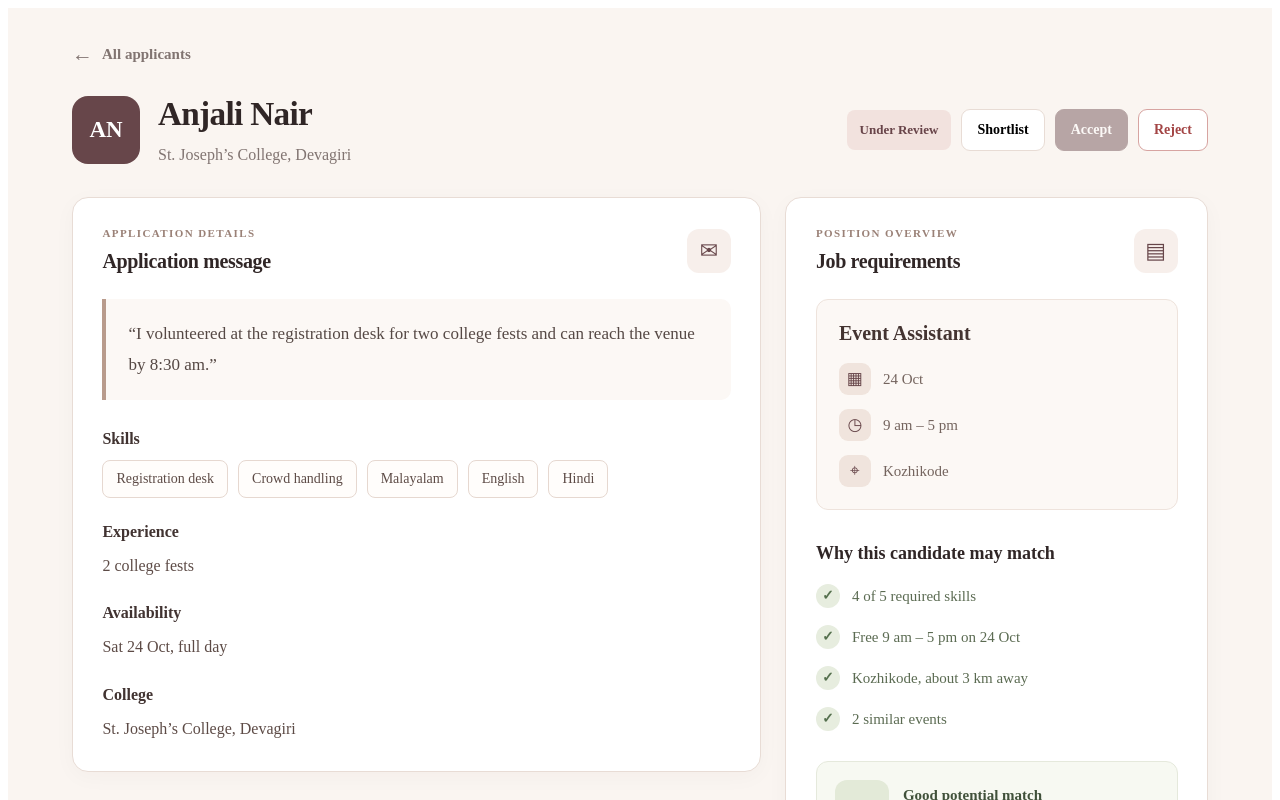
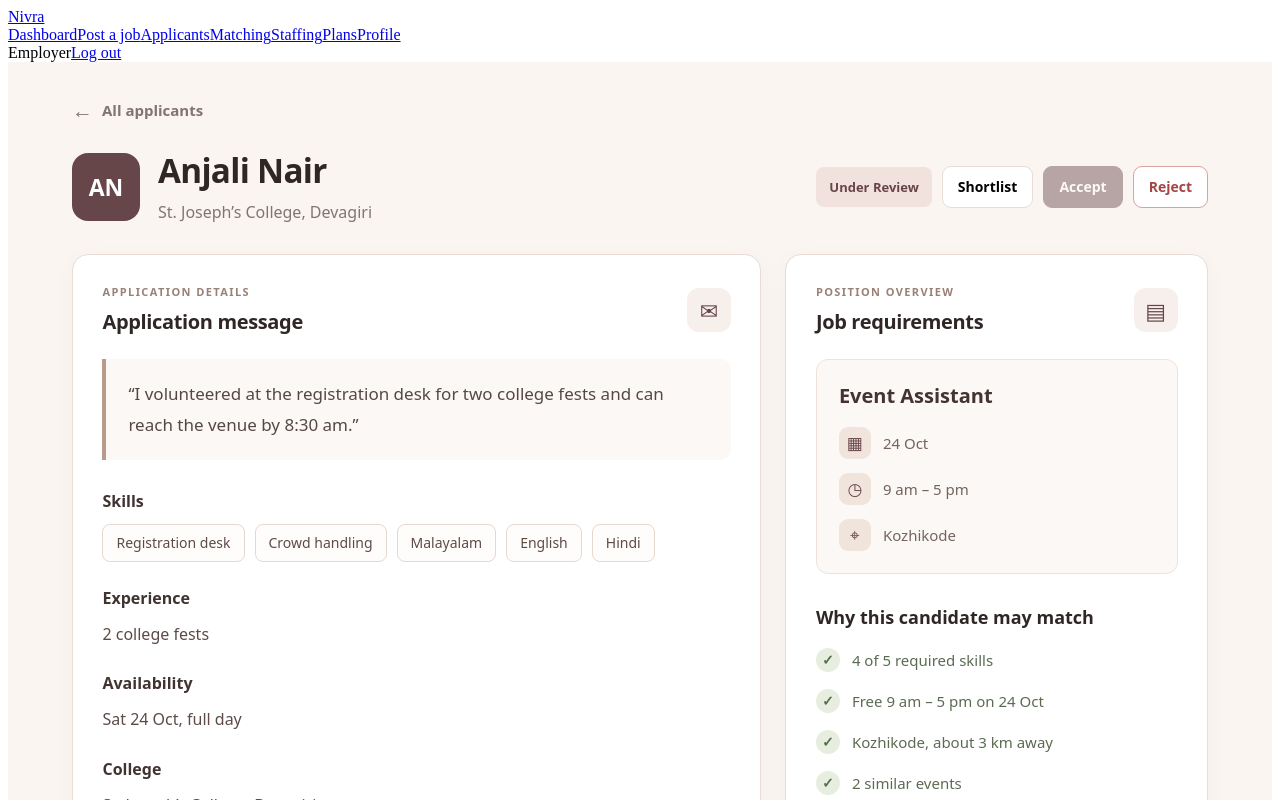
Before and after one commit to ADB-XXV/nivra-prototype, a Next.js app: page /CandidateProfile in a window 1280 px wide. Shown: the top 800 px of the page. Built offline with nearby package versions, Linux system fonts and the light colour scheme.

Commit message:
Link applicants to candidate profiles

```diff
--- /dev/null
+++ b/src/data/applicants.js
@@ -0,0 +1,73 @@
+export const INITIAL_APPLICANTS = [
+  {
+    id: 1,
+    name: "Anjali Nair",
+    skills: "Registration desk, Crowd handling",
+    profileSkills: [
+      "Registration desk",
+      "Crowd handling",
+      "Malayalam",
+      "English",
+      "Hindi",
+    ],
+    availability: "Sat 24 Oct, full day",
+    experience: "2 college fests",
+    applied: "16 Oct",
+    status: "Under Review",
+    college: "St. Joseph’s College, Devagiri",
+    message:
+      "I volunteered at the registration desk for two college fests and can reach the venue by 8:30 am.",
+  },
+  {
+    id: 2,
+    name: "Rohit Das",
+    skills: "Stage setup, Sound basics",
+    profileSkills: ["Stage setup", "Sound basics"],
+    availability: "Sat 24 Oct, full day",
+    experience: "1 wedding crew job",
+    applied: "17 Oct",
+    status: "Applied",
+    college: "College details not provided",
+    message:
+      "I have experience setting up event stages and assisting with basic sound equipment.",
+  },
+  {
+    id: 3,
+    name: "Fathima Shereen",
+    skills: "Guest welcome, Billing",
+    profileSkills: ["Guest welcome", "Billing"],
+    availability: "Sat 24 Oct, 9 am - 3 pm",
+    experience: "Retail intern, 2 months",
+    applied: "15 Oct",
+    status: "Shortlisted",
+    college: "College details not provided",
+    message:
+      "My retail internship helped me build customer service and billing experience, and I enjoy welcoming guests.",
+  },
+  {
+    id: 4,
+    name: "Arjun Menon",
+    skills: "Event support, Photography",
+    profileSkills: ["Event support", "Photography"],
+    availability: "Sat 24 Oct, full day",
+    experience: "3 events",
+    applied: "18 Oct",
+    status: "Applied",
+    college: "College details not provided",
+    message:
+      "I have supported three events and can also help capture photographs during the day.",
+  },
+  {
+    id: 5,
+    name: "Neha Pillai",
+    skills: "Registration desk, Hindi, English",
+    profileSkills: ["Registration desk", "Hindi", "English"],
+    availability: "Sat 24 Oct, from 1 pm",
+    experience: "1 college fest",
+    applied: "14 Oct",
+    status: "Applied",
+    college: "College details not provided",
+    message:
+      "I have helped at a college fest registration desk and can assist guests in Hindi and English.",
+  },
+];
--- a/src/pages/CandidateProfile.jsx
+++ b/src/pages/CandidateProfile.jsx
@@ -3,19 +3,22 @@
 
 import { useState } from "react";
 import Link from "next/link";
+import Navbar from "../components/Navbar";
+import { INITIAL_APPLICANTS } from "../data/applicants";
 
-export default function CandidateProfile() {
-  const [status, setStatus] = useState("Under Review");
-
+export default function CandidateProfile({ candidateId }) {
+  const candidate =
+    INITIAL_APPLICANTS.find(
+      (applicant) => String(applicant.id) === String(candidateId)
+    ) ?? INITIAL_APPLICANTS[0];
+  const [status, setStatus] = useState(candidate.status);
   const terminalStatuses = ["Accepted", "Rejected"];
-
-  const skills = [
-    "Registration desk",
-    "Crowd handling",
-    "Malayalam",
-    "English",
-    "Hindi",
-  ];
+  const skills = candidate.profileSkills;
+  const initials = candidate.name
+    .split(" ")
+    .map((part) => part[0])
+    .slice(0, 2)
+    .join("");
 
   const statusClass = status.toLowerCase().replace(/\s+/g, "-");
 
@@ -43,7 +46,8 @@ export default function CandidateProfile() {
   };
 
   return (
-    <>
+    <div className="nv">
+      <Navbar role="employer" active="/employer/applicants" />
       <style>{`
         .cp-page {
           --cp-ink: #302626;
@@ -53,11 +57,12 @@ export default function CandidateProfile() {
           --cp-bg: #faf5f1;
 
           width: 100%;
-          min-height: 100vh;
+          min-height: calc(100vh - 56px);
           padding: 34px clamp(20px, 5vw, 80px) 60px;
           box-sizing: border-box;
           background: var(--cp-bg);
           color: var(--cp-ink);
+          font-family: "Manrope", "DM Sans", system-ui, sans-serif;
         }
 
         .cp-page *,
@@ -587,11 +592,11 @@ export default function CandidateProfile() {
 
           <header className="cp-header">
             <div className="cp-identity">
-              <div className="cp-avatar">AN</div>
+              <div className="cp-avatar">{initials}</div>
 
               <div className="cp-heading-text">
-                <h1>Anjali Nair</h1>
-                <p>St. Joseph’s College, Devagiri</p>
+                <h1>{candidate.name}</h1>
+                <p>{candidate.college}</p>
               </div>
             </div>
 
@@ -642,8 +647,7 @@ export default function CandidateProfile() {
               </div>
 
               <blockquote className="cp-message">
-                “I volunteered at the registration desk for two
-                college fests and can reach the venue by 8:30 am.”
+                “{candidate.message}”
               </blockquote>
 
               <div className="cp-detail">
@@ -659,18 +663,18 @@ export default function CandidateProfile() {
 
               <div className="cp-detail">
                 <h3>Experience</h3>
-                <p className="cp-value">2 college fests</p>
+                <p className="cp-value">{candidate.experience}</p>
               </div>
 
               <div className="cp-detail">
                 <h3>Availability</h3>
-                <p className="cp-value">Sat 24 Oct, full day</p>
+                <p className="cp-value">{candidate.availability}</p>
               </div>
 
               <div className="cp-detail">
                 <h3>College</h3>
                 <p className="cp-value">
-                  St. Joseph’s College, Devagiri
+                  {candidate.college}
                 </p>
               </div>
             </section>
@@ -752,6 +756,6 @@ export default function CandidateProfile() {
           </div>
         </div>
       </main>
-    </>
+    </div>
   );
 }
--- a/src/styles/global.css
+++ b/src/styles/global.css
@@ -4,6 +4,7 @@
    Import once per page: import "../styles/globals.css"; */
 
 @import url("https://fonts.googleapis.com/css2?family=DM+Sans:wght@400;500;700&display=swap");
+@import url("https://fonts.googleapis.com/css2?family=Manrope:wght@400;500;600;700;800&display=swap");
 
 .nv {
   /* Palette */
```
Also changed, not shown: src/app/candidate-profile/page.js (+8 -2 lines), src/pages/ApplicationsManagement.jsx (+34 -51 lines).
